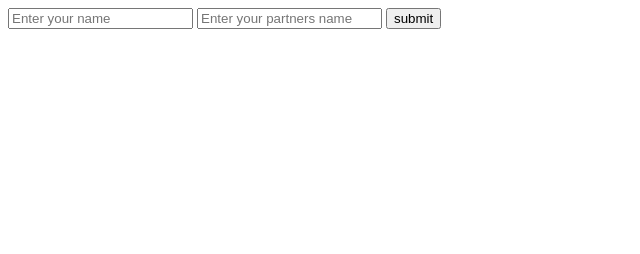
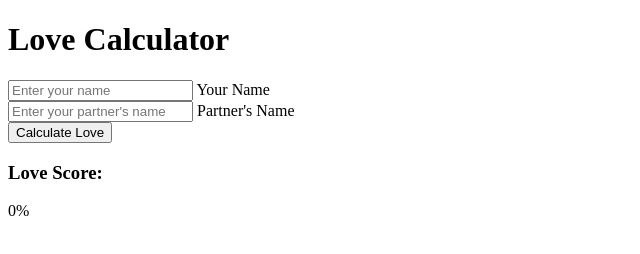
Before and after one commit to Abh1nayg/calculator, a plain HTML site: page index.html in a window 1280 px wide. Shown: the whole page, without its empty margins (0-640 px from the left). Drawn offline with Linux system fonts and the light colour scheme.

Commit message:
Restructured the HTML

```diff
--- a/index.html
+++ b/index.html
@@ -1,18 +1,29 @@
 <!DOCTYPE html>
 <html lang="en">
 <head>
-    <meta charset="UTF-8">
-    <meta name="viewport" content="width=device-width, initial-scale=1.0">
-    <link rel="stylesheet" href="style.css">
-    <title>Document</title>
+<meta charset="UTF-8">
+<meta name="viewport" content="width=device-width, initial-scale=1.0">
+<link rel="stylesheet" href="style.css">
+<title>Love Calculator</title>
 </head>
 <body>
-
+<div class="container">
+  <h1>Love Calculator</h1>
+  <div class="input-group">
     <input type="text" name="name1" placeholder="Enter your name" id="name1" required>
-    <label for="name1"></label>
-    <input type="text" name="name2" placeholder="Enter your partners name" id="name2" required>
-    <label for="name2"></label>
-    <button type="submit" onclick="display()">submit</button>
-    <script src="script.js"></script>
+    <label for="name1">Your Name</label>
+  </div>
+  <div class="input-group">
+    <input type="text" name="name2" placeholder="Enter your partner's name" id="name2" required>
+    <label for="name2">Partner's Name</label>
+  </div>
+  <button type="submit" onclick="calculateLove()">Calculate Love</button>
+  <div class="result">
+    <h3>Love Score:</h3>
+    <p><span id="loveScore">0</span>%</p>
+    <p id="loveMessage"></p>
+  </div>
+</div>
+<script src="script.js"></script>
 </body>
 </html>
```
